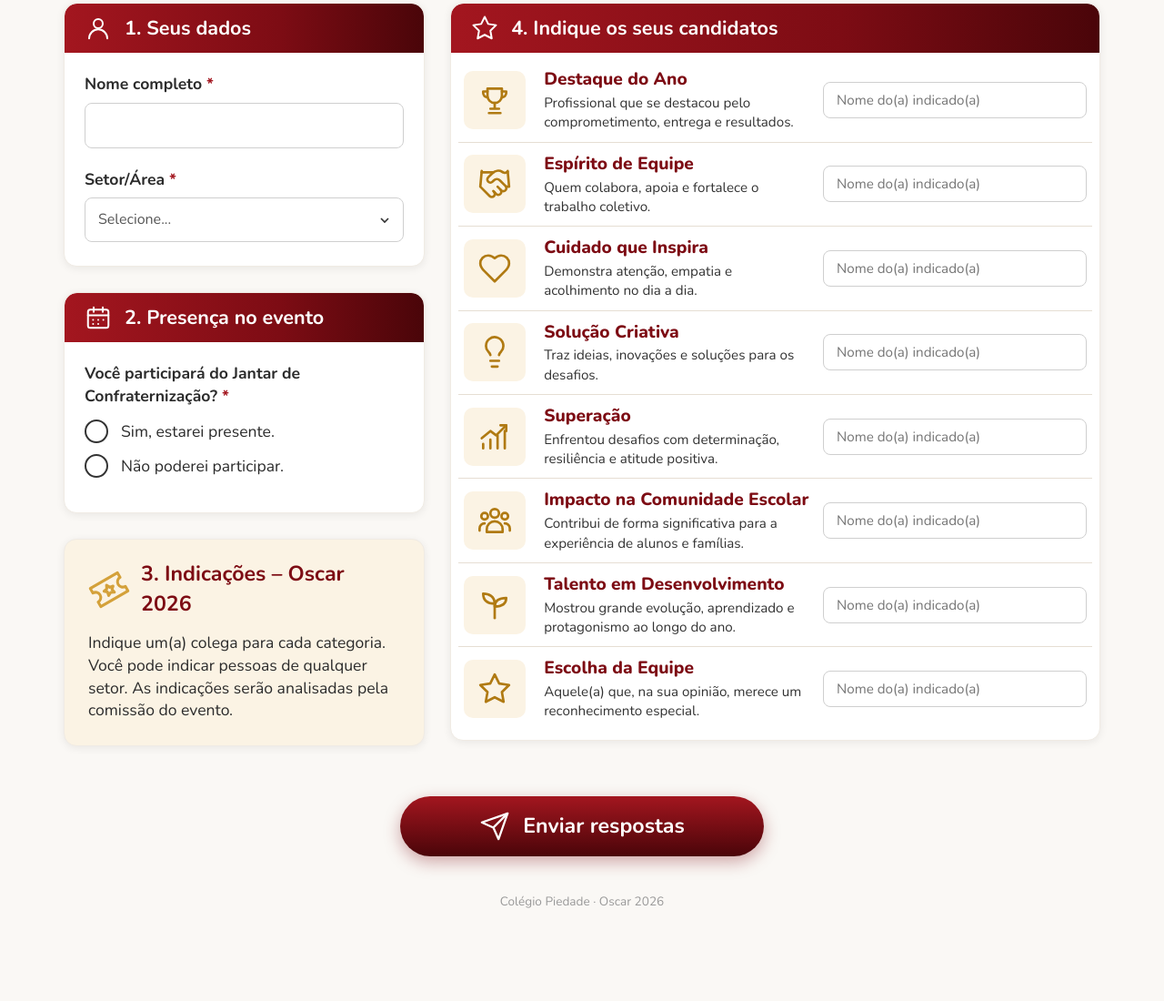
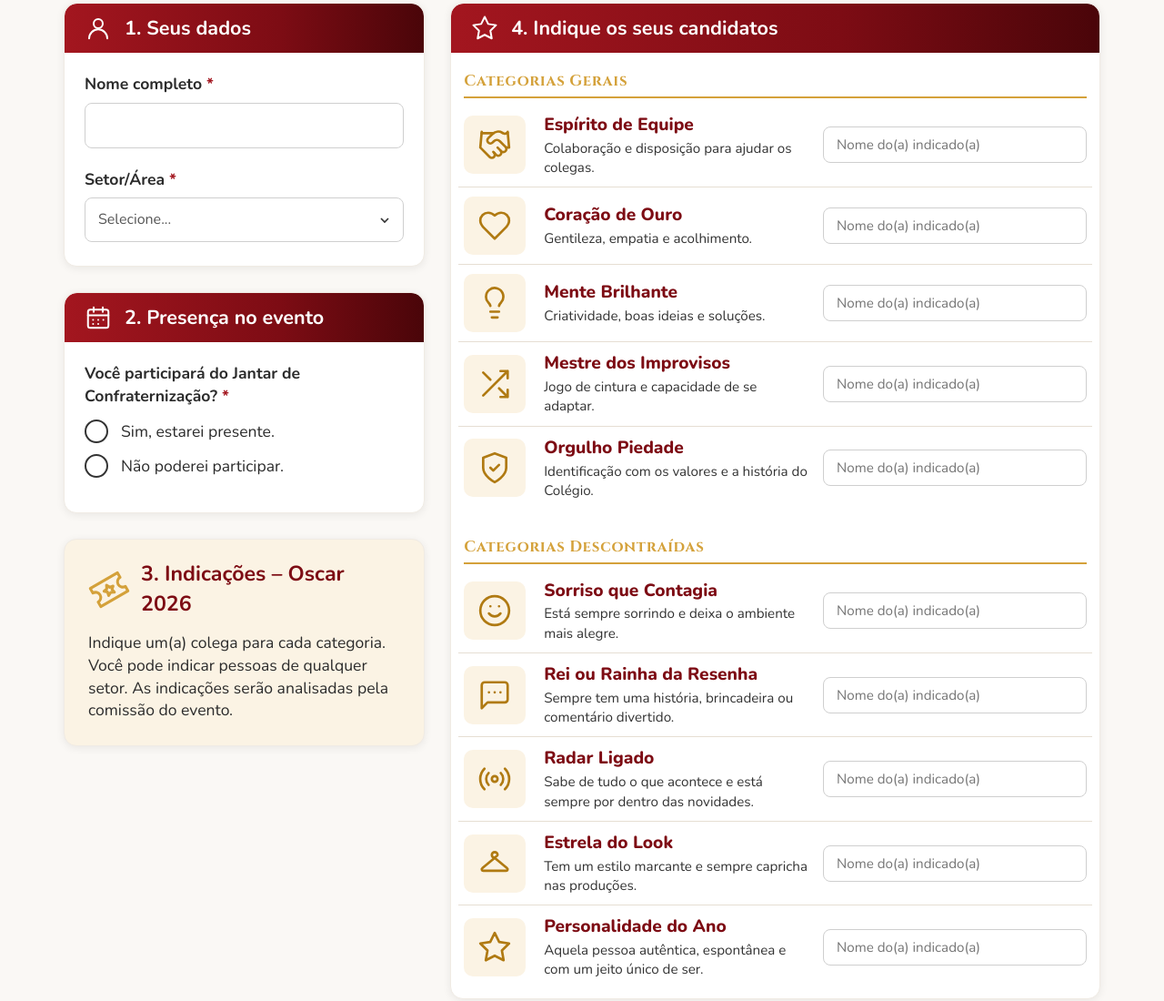
Before and after one commit to MatheusPragana/oscar-2026, a plain HTML site: page index.html in a window 1280 px wide. Shown: the part 402-1502 px from the top of the page at 91% size. Before the commit the page ends 1432 px from the top, so only its background shows below. Drawn offline with nearby package versions, Linux system fonts and the light colour scheme.

Commit message:
Atualiza categorias de votação do Oscar 2026
Substitui as 8 categorias antigas por 10 novas, divididas em
Categorias Gerais e Categorias Descontraídas, e atualiza as
colunas da planilha no Apps Script.

Co-Authored-By: Claude Opus 5.5 <noreply@anthropic.com>

```diff
--- a/index.html
+++ b/index.html
@@ -134,70 +134,91 @@
             <h3>4. Indique os seus candidatos</h3>
           </div>
 
+          <h5 class="cat-group">Categorias Gerais</h5>
           <ul class="categories">
-            <li>
-              <div class="icon"><svg viewBox="0 0 24 24"><path d="M7 4h10v5a5 5 0 0 1-10 0z"/><path d="M7 6H4v1a3 3 0 0 0 3 3M17 6h3v1a3 3 0 0 1-3 3"/><path d="M12 14v4M8 21h8M9 18h6"/></svg></div>
-              <div class="text">
-                <h4>Destaque do Ano</h4>
-                <p>Profissional que se destacou pelo comprometimento, entrega e resultados.</p>
-              </div>
-              <input type="text" name="destaque_do_ano" placeholder="Nome do(a) indicado(a)">
-            </li>
             <li>
               <div class="icon"><svg viewBox="0 0 24 24"><path d="m11 17 2 2a1 1 0 1 0 3-3"/><path d="m14 14 2.5 2.5a1 1 0 1 0 3-3l-3.9-3.9a3 3 0 0 0-4.2 0l-.9.9a1 1 0 1 1-3-3l2.8-2.8a5.8 5.8 0 0 1 7.1-.9l.5.3a2 2 0 0 0 1.4.3L21 3.7"/><path d="m21 3 1 11h-2"/><path d="M3 3 2 14l6.5 6.5a1 1 0 1 0 3-3"/><path d="M3 4h8"/></svg></div>
               <div class="text">
                 <h4>Espírito de Equipe</h4>
-                <p>Quem colabora, apoia e fortalece o trabalho coletivo.</p>
+                <p>Colaboração e disposição para ajudar os colegas.</p>
               </div>
               <input type="text" name="espirito_de_equipe" placeholder="Nome do(a) indicado(a)">
             </li>
             <li>
               <div class="icon"><svg viewBox="0 0 24 24"><path d="M19 14c1.5-1.5 3-3.2 3-5.5A5.5 5.5 0 0 0 16.5 3c-1.8 0-3 .5-4.5 2-1.5-1.5-2.7-2-4.5-2A5.5 5.5 0 0 0 2 8.5c0 2.3 1.5 4 3 5.5l7 7z"/></svg></div>
               <div class="text">
-                <h4>Cuidado que Inspira</h4>
-                <p>Demonstra atenção, empatia e acolhimento no dia a dia.</p>
+                <h4>Coração de Ouro</h4>
+                <p>Gentileza, empatia e acolhimento.</p>
               </div>
-              <input type="text" name="cuidado_que_inspira" placeholder="Nome do(a) indicado(a)">
+              <input type="text" name="coracao_de_ouro" placeholder="Nome do(a) indicado(a)">
             </li>
             <li>
               <div class="icon"><svg viewBox="0 0 24 24"><path d="M15 14c.2-1 .7-1.7 1.5-2.5A6 6 0 1 0 6 8c0 1.3.5 2.6 1.5 3.5.8.8 1.3 1.5 1.5 2.5"/><path d="M9 18h6M10 22h4"/></svg></div>
               <div class="text">
-                <h4>Solução Criativa</h4>
-                <p>Traz ideias, inovações e soluções para os desafios.</p>
+                <h4>Mente Brilhante</h4>
+                <p>Criatividade, boas ideias e soluções.</p>
               </div>
-              <input type="text" name="solucao_criativa" placeholder="Nome do(a) indicado(a)">
+              <input type="text" name="mente_brilhante" placeholder="Nome do(a) indicado(a)">
             </li>
             <li>
-              <div class="icon"><svg viewBox="0 0 24 24"><path d="M4 20v-3M9 20v-6M14 20v-9M19 20V8"/><path d="m3 13 6-5 4 3 7-7"/><path d="M16 4h4v4"/></svg></div>
+              <div class="icon"><svg viewBox="0 0 24 24"><path d="M16 3h5v5M4 20 21 3M21 16v5h-5M15 15l6 6M4 4l5 5"/></svg></div>
               <div class="text">
-                <h4>Superação</h4>
-                <p>Enfrentou desafios com determinação, resiliência e atitude positiva.</p>
+                <h4>Mestre dos Improvisos</h4>
+                <p>Jogo de cintura e capacidade de se adaptar.</p>
               </div>
-              <input type="text" name="superacao" placeholder="Nome do(a) indicado(a)">
+              <input type="text" name="mestre_dos_improvisos" placeholder="Nome do(a) indicado(a)">
             </li>
             <li>
-              <div class="icon"><svg viewBox="0 0 24 24"><circle cx="12" cy="7" r="3"/><circle cx="5" cy="9" r="2.3"/><circle cx="19" cy="9" r="2.3"/><path d="M6.5 20v-2a5.5 5.5 0 0 1 11 0v2z"/><path d="M1.5 19v-1.5A3.5 3.5 0 0 1 5 14M22.5 19v-1.5A3.5 3.5 0 0 0 19 14"/></svg></div>
+              <div class="icon"><svg viewBox="0 0 24 24"><path d="M12 22s8-4 8-10V5l-8-3-8 3v7c0 6 8 10 8 10z"/><path d="m9 12 2 2 4-4"/></svg></div>
               <div class="text">
-                <h4>Impacto na Comunidade Escolar</h4>
-                <p>Contribui de forma significativa para a experiência de alunos e famílias.</p>
+                <h4>Orgulho Piedade</h4>
+                <p>Identificação com os valores e a história do Colégio.</p>
               </div>
-              <input type="text" name="impacto_comunidade" placeholder="Nome do(a) indicado(a)">
+              <input type="text" name="orgulho_piedade" placeholder="Nome do(a) indicado(a)">
+            </li>
+          </ul>
+
+          <h5 class="cat-group">Categorias Descontraídas</h5>
+          <ul class="categories">
+            <li>
+              <div class="icon"><svg viewBox="0 0 24 24"><circle cx="12" cy="12" r="10"/><path d="M8 14s1.5 2 4 2 4-2 4-2"/><path d="M9 9h.01M15 9h.01"/></svg></div>
+              <div class="text">
+                <h4>Sorriso que Contagia</h4>
+                <p>Está sempre sorrindo e deixa o ambiente mais alegre.</p>
+              </div>
+              <input type="text" name="sorriso_que_contagia" placeholder="Nome do(a) indicado(a)">
             </li>
             <li>
-              <div class="icon"><svg viewBox="0 0 24 24"><path d="M12 21V11"/><path d="M12 11C12 6 8 4 4 4c0 5 3 7 8 7z"/><path d="M12 13c0-4 3-6 8-6 0 4-3 6-8 6z"/></svg></div>
+              <div class="icon"><svg viewBox="0 0 24 24"><path d="M21 15a2 2 0 0 1-2 2H7l-4 4V5a2 2 0 0 1 2-2h14a2 2 0 0 1 2 2z"/><path d="M8 10h.01M12 10h.01M16 10h.01"/></svg></div>
               <div class="text">
-                <h4>Talento em Desenvolvimento</h4>
-                <p>Mostrou grande evolução, aprendizado e protagonismo ao longo do ano.</p>
+                <h4>Rei ou Rainha da Resenha</h4>
+                <p>Sempre tem uma história, brincadeira ou comentário divertido.</p>
               </div>
-              <input type="text" name="talento_desenvolvimento" placeholder="Nome do(a) indicado(a)">
+              <input type="text" name="rei_rainha_da_resenha" placeholder="Nome do(a) indicado(a)">
+            </li>
+            <li>
+              <div class="icon"><svg viewBox="0 0 24 24"><circle cx="12" cy="12" r="2"/><path d="M4.9 19.1a10 10 0 0 1 0-14.2M7.8 16.2a6 6 0 0 1 0-8.4M16.2 7.8a6 6 0 0 1 0 8.4M19.1 4.9a10 10 0 0 1 0 14.2"/></svg></div>
+              <div class="text">
+                <h4>Radar Ligado</h4>
+                <p>Sabe de tudo o que acontece e está sempre por dentro das novidades.</p>
+              </div>
+              <input type="text" name="radar_ligado" placeholder="Nome do(a) indicado(a)">
+            </li>
+            <li>
+              <div class="icon"><svg viewBox="0 0 24 24"><path d="M12 8a2 2 0 1 1 2-2c0 1-2 1.3-2 2z"/><path d="M12 8 3.4 15.2a1 1 0 0 0 .6 1.8h16a1 1 0 0 0 .6-1.8z"/></svg></div>
+              <div class="text">
+                <h4>Estrela do Look</h4>
+                <p>Tem um estilo marcante e sempre capricha nas produções.</p>
+              </div>
+              <input type="text" name="estrela_do_look" placeholder="Nome do(a) indicado(a)">
             </li>
             <li>
               <div class="icon"><svg viewBox="0 0 24 24"><path d="m12 2 3.1 6.3 6.9 1-5 4.9 1.2 6.8L12 17.8 5.8 21l1.2-6.8-5-4.9 6.9-1z"/></svg></div>
               <div class="text">
-                <h4>Escolha da Equipe</h4>
-                <p>Aquele(a) que, na sua opinião, merece um reconhecimento especial.</p>
+                <h4>Personalidade do Ano</h4>
+                <p>Aquela pessoa autêntica, espontânea e com um jeito único de ser.</p>
               </div>
-              <input type="text" name="escolha_da_equipe" placeholder="Nome do(a) indicado(a)">
+              <input type="text" name="personalidade_do_ano" placeholder="Nome do(a) indicado(a)">
             </li>
           </ul>
         </section>
--- a/style.css
+++ b/style.css
@@ -293,6 +293,16 @@ input[type="text"]:focus, select:focus {
 /* ===================== CATEGORIAS ===================== */
 .categories { list-style: none; padding: 6px 8px 10px; }
 
+.cat-group {
+  margin: 14px 14px 0;
+  padding: 6px 0 4px;
+  font-family: "Cinzel", serif;
+  font-size: 1.05rem;
+  letter-spacing: .04em;
+  color: var(--gold);
+  border-bottom: 2px solid var(--gold);
+}
+
 .categories li {
   display: grid;
   grid-template-columns: 74px 1fr 290px;
```
Also changed, not shown: 1 other file.
